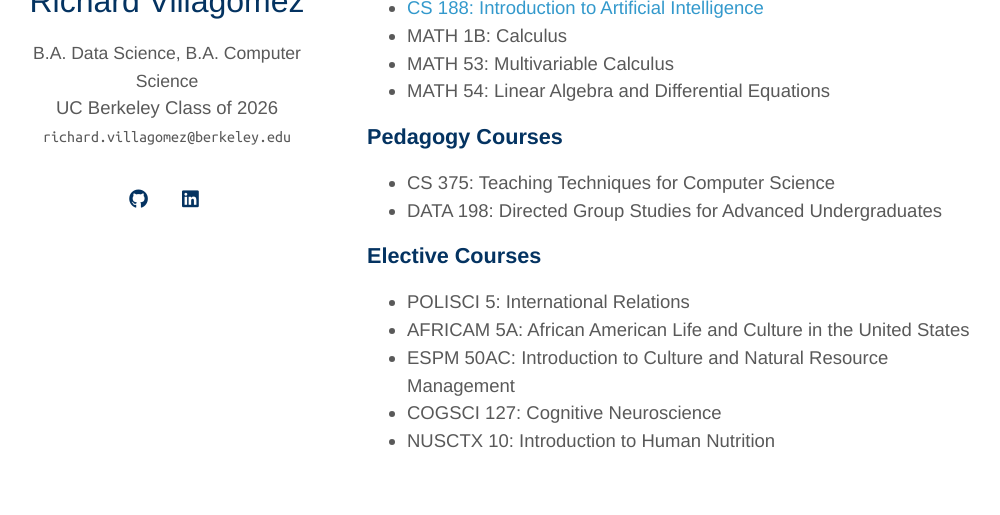
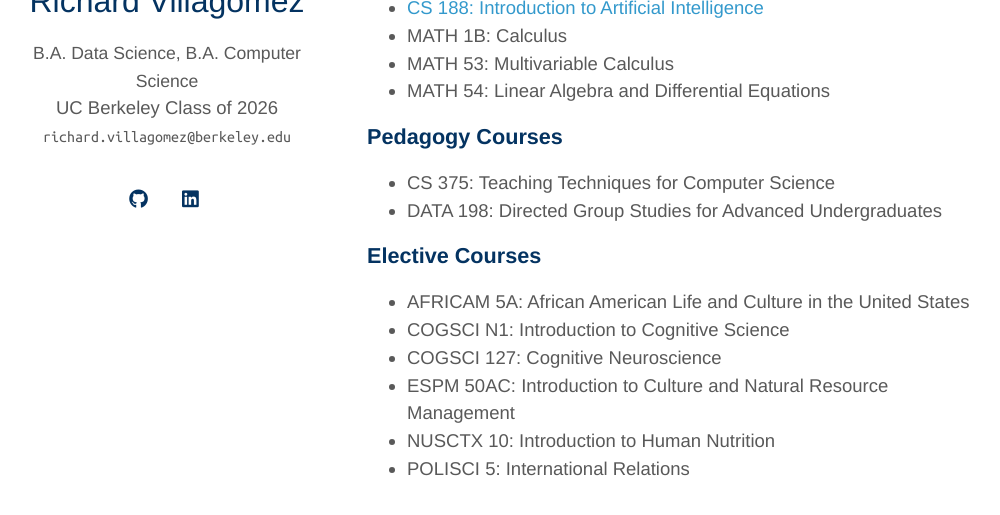
Before and after one commit to richardvillagomez/richardvillagomez.github.io, a Jekyll site: the page built from index.md, in a window 1280 px wide and 900 px high, scrolled down 3627 px, cut to the strip 320-835 px from the top of the window. Shown: the whole strip, without its empty margins (138-1138 px from the left). Built offline with Jekyll 4.4.1, drawn with Linux system fonts in a browser that asks for light colours; nearby versions of some CDN libraries; a style sheet for code colours, icons or effects is not loaded; our own code applies the rules of GitHub Pages for plain Markdown files.

Commit message:
revised courses

```diff
--- a/index.md
+++ b/index.md
@@ -110,11 +110,12 @@ _Course materials are available [here](http://www.data8.org/fa23/)._
 
 ### Elective Courses
 
+- AFRICAM 5A: African American Life and Culture in the United States
+- COGSCI N1: Introduction to Cognitive Science
+- COGSCI 127: Cognitive Neuroscience
+- ESPM 50AC: Introduction to Culture and Natural Resource Management
+- NUSCTX 10: Introduction to Human Nutrition
 - POLISCI 5: International Relations
-- AFRICAM 5A: African American Life and Culture in the United States
-- ESPM 50AC: Introduction to Culture and Natural Resource Management
-- COGSCI 127: Cognitive Neuroscience
-- NUSCTX 10: Introduction to Human Nutrition
 
 <!---
 ## News
```
